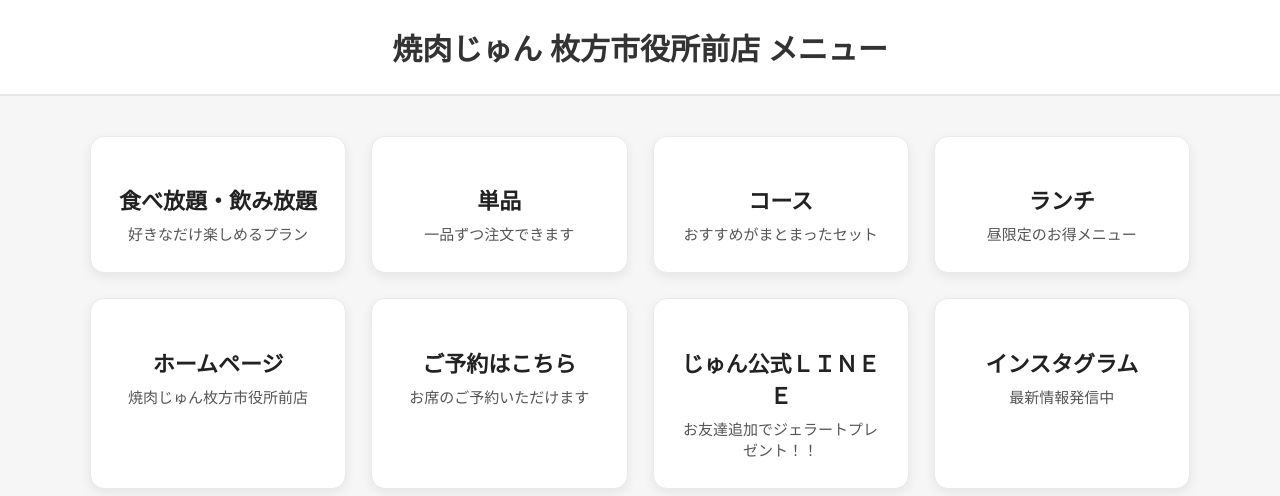
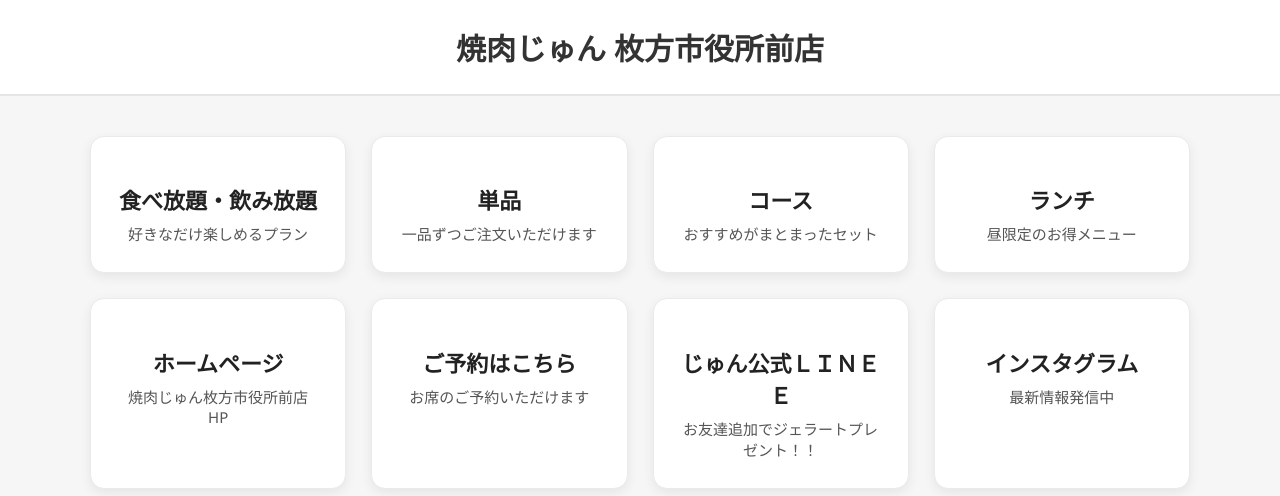
Before and after one commit to daqiguhe714-arch/hizyunmenyu, a plain HTML site: page index.html in a window 1280 px wide. Drawn offline with Linux system fonts and the light colour scheme.

Commit message:
Add files via upload

```diff
--- a/index.html
+++ b/index.html
@@ -61,7 +61,7 @@
 </head>
 <body>
   <header>
-    <h1>焼肉じゅん 枚方市役所前店 メニュー</h1>
+    <h1>焼肉じゅん 枚方市役所前店 </h1>
   </header>
 
   <div class="menu-container">
@@ -73,7 +73,7 @@
 
     <a class="menu-card" href="tanpin.html">
       <h2>単品</h2>
-      <p>一品ずつ注文できます</p>
+      <p>一品ずつご注文いただけます</p>
     </a>
 
     <a class="menu-card" href="course.html">
@@ -88,7 +88,7 @@
 
     <a class="menu-card" href="https://kagonoya.food-kr.com/0661/" target="_blank">
       <h2>ホームページ</h2>
-      <p>焼肉じゅん枚方市役所前店</p>
+      <p>焼肉じゅん枚方市役所前店HP</p>
     </a>
     <a class="menu-card" href="https://booking.ebica.jp/webrsv/search/e014054401/21644?_gl=1*17fuoma*_ga*NzAwNzQ2NDA3LjE3NjQyNDY4MTU.*_ga_WN1NCE530D*czE3NjQzMTA0NTckbzUkZzEkdDE3NjQzMTE3NDkkajUzJGwwJGgw*_ga_S9HGY0YDEV*czE3NjQzMTA0NTgkbzUkZzEkdDE3NjQzMTE3NDkkajUzJGwwJGgw " target="_blank">
       <h2>ご予約はこちら</h2>
```
Also changed, not shown: sutankokusan.html (+1 -0 lines), tanpin.html (+8 -1 lines), picture/mori1.jpg (added), picture/mori2.jpg (added).
